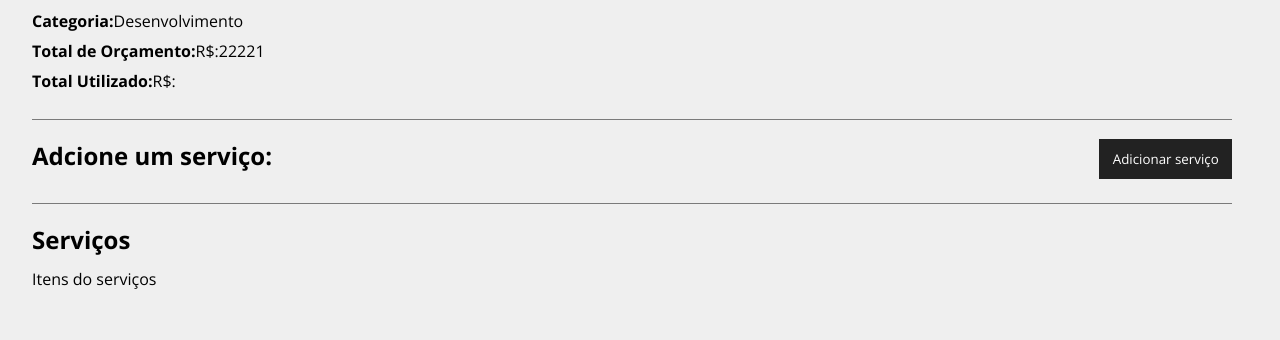
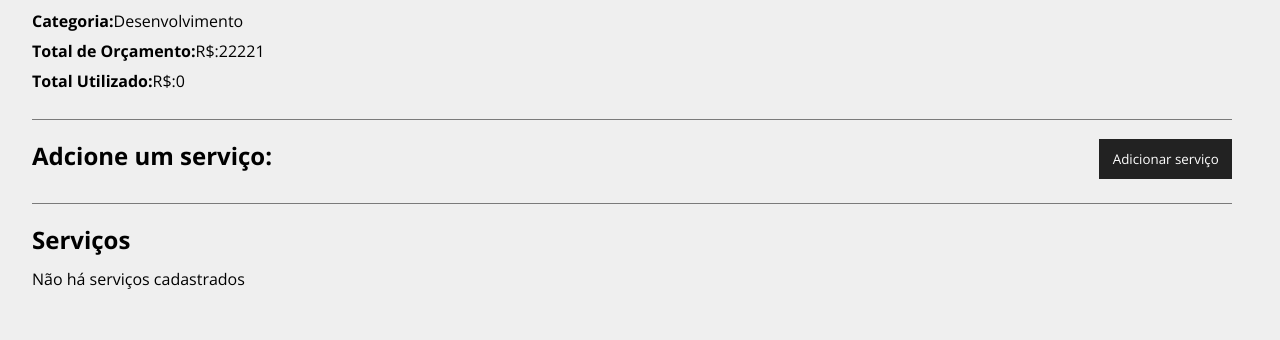
Before and after one commit to LivioReb/CostsProjectReact, a React (Create React App) app: page /project/2 in a window 1280 px wide. Shown: the part 208-548 px from the top of the page. Built offline with nearby package versions, Linux system fonts and the light colour scheme; data requests are answered from the project's data file.

Commit message:
Adicionando serviços ao projeto e exibindo os serviços na section de serviços

```diff
--- a/db.json
+++ b/db.json
@@ -3,7 +3,7 @@
     {
       "name": "teste",
       "budget": "22221",
-      "const": 0,
+      "cost": 0,
       "service": [],
       "category": {
         "category_id": "2",
@@ -18,20 +18,115 @@
       },
       "name": "AAAA",
       "budget": "5",
-      "const": 0,
+      "cost": 0,
       "service": [],
       "id": 25
     },
     {
-      "name": "Atualizacao do projeto 2x",
-      "budget": "1200",
+      "name": "Projeto teste",
+      "budget": "2000",
       "category": {
-        "id": "3",
-        "name": "Design"
+        "id": "2",
+        "name": "Desenvolvimento"
+      },
+      "cost": 0,
+      "service": [],
+      "id": 29
+    },
+    {
+      "name": "Testando Projeto",
+      "budget": "10000",
+      "category": {
+        "id": "2",
+        "name": "Desenvolvimento"
+      },
+      "cost": 9500,
+      "service": [
+        {
+          "name": "Atualizacao do projeto 3x",
+          "cost": "200",
+          "description": "Vai fazer isso agora. dnv",
+          "id": "99effe15-5ef6-465c-9f17-676e90b524e4"
+        },
+        {
+          "name": "Atualizacao do projeto 3x",
+          "cost": "200",
+          "description": "Vai fazer isso agora. dnv",
+          "id": "86e5b55e-8b2f-4f14-a50c-ca4c3b1045ea"
+        },
+        {
+          "name": "varredura",
+          "cost": "500",
+          "description": "varrer",
+          "id": "25c20e68-d511-41c5-b70f-dd10cad1d4a6"
+        },
+        {
+          "name": "varredura",
+          "cost": "500",
+          "description": "varrer",
+          "id": "25c20e68-d511-41c5-b70f-dd10cad1d4a6"
+        },
+        {
+          "name": "Atualizacao do projeto 2x",
+          "cost": "100",
+          "description": "varrer",
+          "id": "cda7d64b-973b-495b-a611-319c89fe5bb7"
+        },
+        {
+          "name": "Atualizacao do projeto 2x",
+          "cost": "100",
+          "description": "varrer",
+          "id": "a37d8049-27e9-497c-8160-77dcb17d5237"
+        },
+        {
+          "name": "Atualizacao do projeto 2x",
+          "cost": "100",
+          "description": "varrer",
+          "id": "446f45d3-5827-436c-a680-11b7a55d8845"
+        },
+        {
+          "name": "Atualizacao do projeto 2x",
+          "cost": "1001",
+          "description": "varrer",
+          "id": "0c9c9a80-603b-4ee9-a4f3-bf76b6d126b0"
+        },
+        {
+          "name": "Atualizacao",
+          "cost": "500",
+          "description": "pisar",
+          "id": "14039d3a-fe58-4301-bb96-059134f03a9a"
+        },
+        {
+          "name": "matança",
+          "cost": "500",
+          "description": "pisar",
+          "id": "0fcfc218-8e5c-4194-8a9e-9c1b80e07ecd"
+        },
+        {
+          "name": "matança",
+          "cost": "5000",
+          "description": "pisar",
+          "id": "c77a33a9-cb84-478f-b920-1737492c1515"
+        },
+        {
+          "name": "MAtadouro de matadaors",
+          "cost": "4000",
+          "description": "MAtando matadeiros",
+          "id": "2e2bd790-97a6-4fc0-b2f2-47b2b218a2d1"
+        }
+      ],
+      "id": 30
+    },
+    {
+      "name": "PROJETO ",
+      "budget": "50000",
+      "category": {
+        "id": "1",
+        "name": "infra"
       },
       "const": 0,
       "service": [],
-      "id": 28
+      "id": 31
     }
   ],
   "categories": [
--- a/src/Components/pages/Project.js
+++ b/src/Components/pages/Project.js
@@ -4,7 +4,10 @@ import {useState, useEffect} from 'react'
 import Loading from '../layout/Loading'
 import Container from '../layout/Container'
 import ProjectForm from '../project/ProjectForm'
+import ServiceForm from '../service/ServiceForm'
 import Message from '../layout/Message'
+import {parse, v4 as uuidv4} from 'uuid'
+import ServiceCard from '../service/ServiceCard'
 
 
 function Project(){
@@ -13,6 +16,7 @@ function Project(){
 
 
     const [project, setProject]   = useState([]);
+    const [service, setService] = useState([])
     const [showProjectForm, setshowProjectForm] = useState(false)
     const [showServiceForm, setshowServiceForm] = useState(false)
     const [message, setMessage] = useState()
@@ -28,8 +32,8 @@ function Project(){
         })
         .then((resp) => resp.json())
         .then((data) =>{
-            console.log(data)
             setProject(data)
+            setService(data.service)
         })
         .catch((err) => console.log(err))
         }, 3000);
@@ -64,6 +68,10 @@ function Project(){
          .catch((err) => console.log(err))
     }
 
+    function removeService(){
+
+    }
+
     function toggleProjectForm(){
         setshowProjectForm(!showProjectForm)
     }
@@ -71,6 +79,50 @@ function Project(){
     function toggleServiceForm(){
         setshowServiceForm(!showServiceForm)
     }
+
+    function createService(project) {
+        setMessage('')
+
+        //last service
+        const lastService = project.service[project.service.length -1]
+        lastService.id = uuidv4()
+
+        const lastServiceCost = lastService.cost
+        const currentCost = project.cost ? parseFloat(project.cost) : 0; // Correção aqui
+        const newCost = currentCost + parseFloat(lastServiceCost)
+
+        // Verificar os valores antes do cálculo
+        console.log('project.cost:', project.cost);
+        console.log('lastServiceCost:', lastServiceCost);
+        console.log('newCost:', newCost);
+
+        //verificação se passou do valor max do cost
+        if (newCost > parseFloat(project.budget)) {
+            setMessage('Orçamento ultrapassado, verifique o valor do serviço')
+            setType('error')
+            project.service.pop()
+            return false
+        }
+
+        //adicionando serviço ao projeto
+        project.cost = newCost
+        console.log('Esse aqui é o novo cost:', project.cost);
+
+        //atualizando projeto
+        fetch(`http://localhost:5000/projects/${project.id}`,{
+            method: 'PATCH',
+            headers: {
+                'Content-Type': 'application/json'
+            },
+            body: JSON.stringify(project),
+        }).then((resp) => resp.json())
+        .then((data) => {
+            //exibir o serviço
+            setShowServiceForm(false)
+        })
+        .catch((err) => console.log(err));
+    }
+
 
 
     return(
@@ -110,12 +162,30 @@ function Project(){
                     {!showServiceForm ? 'Adicionar serviço' : 'Fechar' }
                     </button>
                     <div className={styles.project_info}>
-                        {showServiceForm && <div>formulario do serviço </div>}
+                        {showServiceForm && ( <ServiceForm
+                        handleSubmit={createService}
+                        btnText="Adicionar Serviço"
+                        projectData={project}
+                        />
+                        )}
                     </div>
             </div>
             <h2>Serviços</h2>
             <Container customClass="start">
-                    <p>Itens do serviços</p>
+                    {
+                        service.length > 0 &&
+                        service.map((service) =>(
+                            <ServiceCard
+                            id = {service.id}
+                            name = {service.name}
+                            cost = {service.cost}
+                            description = {service.description}
+                            key = {service.key}
+                            handleRemove = {removeService}
+                            />
+                        ))
+                    }
+                    {service.length === 0 && <p>Não há serviços cadastrados</p>}
             </Container>
             </Container>
         </div>
--- /dev/null
+++ b/src/Components/service/ServiceCard.js
@@ -0,0 +1,29 @@
+import styles from '../project/ProjectCard.module.css'
+
+import {BsFillTrashFill} from 'react-icons/bs'
+
+
+function ServiceCard({id, name, cost, description, handleRemove}){
+
+    const remove = (e) => {
+
+    }
+
+    return (
+        <div className={styles.project_card}>
+            <h4>{name}</h4>
+            <p>
+                <span>Custo Total</span> R${cost}
+                </p>
+                <p>{description}</p>
+                <div className={styles.project_card_actions}>
+                    <button onClick={remove}>
+                    <BsFillTrashFill />
+                    Excluir
+                    </button>
+
+                </div>
+        </div>
+    )
+}
+export default ServiceCard
--- /dev/null
+++ b/src/Components/service/ServiceForm.js
@@ -0,0 +1,48 @@
+import styles from '../project/Project.module.css'
+import {useState} from 'react'
+import Input from '../form/Input'
+import SubmitButton from '../form/SubmitButton'
+
+
+function ServiceForm({ handleSubmit, btnText, projectData }) {
+    const [service, setService] = useState({});
+
+    function submit(e) {
+      e.preventDefault();
+      projectData.service.push(service)
+      handleSubmit(projectData)
+    }
+
+    function handleChange(e) {
+      setService({ ...service, [e.target.name]: e.target.value });
+    }
+
+    return (
+      <form onSubmit={submit} className={styles.form}>
+        <Input
+          type="text"
+          text="Nome do Serviço"
+          name="name"
+          placeholder="Insira o nome do serviço"
+          handleOnChange={handleChange}
+        />
+        <Input
+          type="number"
+          text="Custo do serviço"
+          name="cost"
+          placeholder="Insira o valor total"
+          handleOnChange={handleChange}
+        />
+        <Input
+          type="text"
+          text="Descrição do Serviço"
+          name="description"
+          placeholder="Descreva o serviço"
+          handleOnChange={handleChange}
+        />
+        <SubmitButton text={btnText} />
+      </form>
+    );
+  }
+
+  export default ServiceForm;
```
